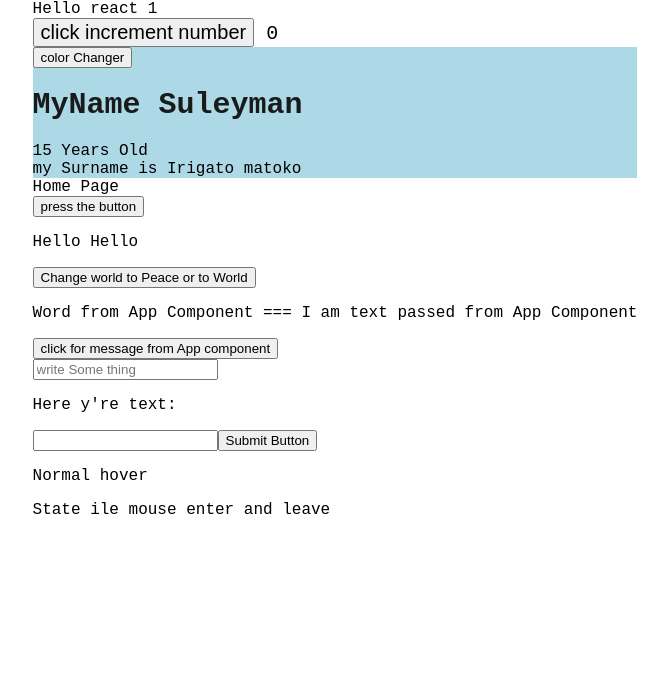
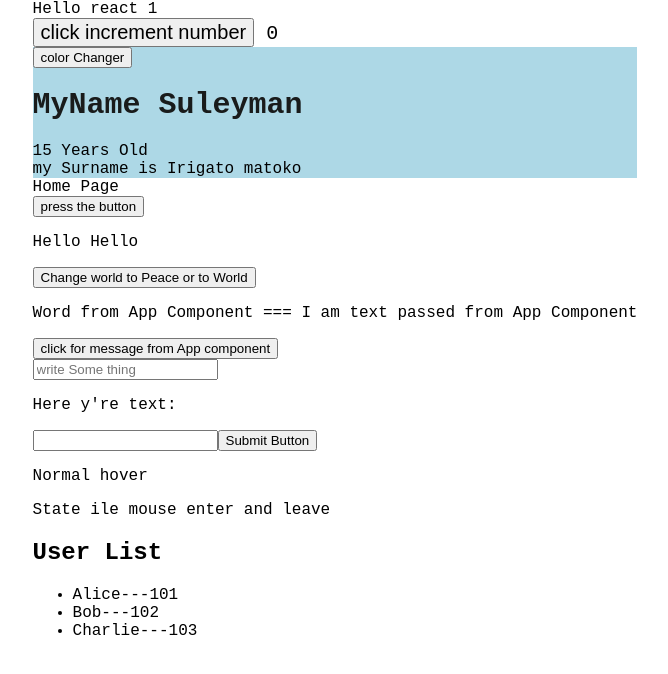
Before and after one commit to PolluXx571/react_2026_z_to_h, a React (Vite) app: page / in a window 1280 px wide. Shown: the top 674 px of the page, without its empty margins (305-973 px from the left). Built offline with nearby package versions, Linux system fonts and the light colour scheme.

Commit message:
Conditional Rendering--2 with map

```diff
--- a/src/components/App/App.jsx
+++ b/src/components/App/App.jsx
@@ -4,6 +4,7 @@ import './App.css';
 import Myfirsthook from '../Hooks/Myfirsthook';
 import Home from '../Home/Home';
 import Formik from '../Form/Formik';
+import Rendering from '../ConditionalRendering/Rendering';
 
 function App() {
       const handleClick = () => {
@@ -23,6 +24,7 @@ function App() {
                         <MyName mySureName='Irigato matoko' />
                         <Home message={someWords} myFunc={handleClick} />
                         <Formik />
+                        <Rendering />
                   </div>
             )
       );
--- /dev/null
+++ b/src/components/ConditionalRendering/Rendering.jsx
@@ -0,0 +1,27 @@
+const Rendering = () => {
+      const userData = [
+            { id: 101, name: 'Alice' },
+            { id: 102, name: 'Bob' },
+            { id: 103, name: 'Charlie' },
+      ];
+
+      return (
+            <div className='list-container'>
+                  <h2>User List</h2>
+                  <ul>
+                        {userData?.length > 0 ? (
+                              userData.map((user) => (
+                                    <li key={user.id}>
+                                          {user.name}---
+                                          {user.id}
+                                    </li>
+                              ))
+                        ) : (
+                              <p>No Users</p>
+                        )}
+                  </ul>
+            </div>
+      );
+};
+
+export default Rendering;
```
